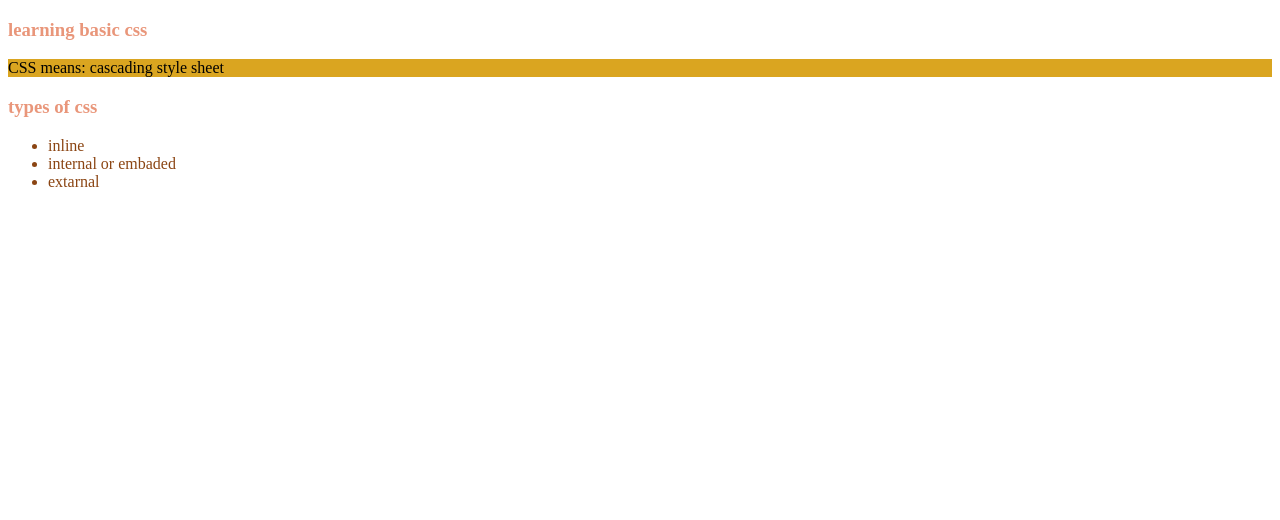
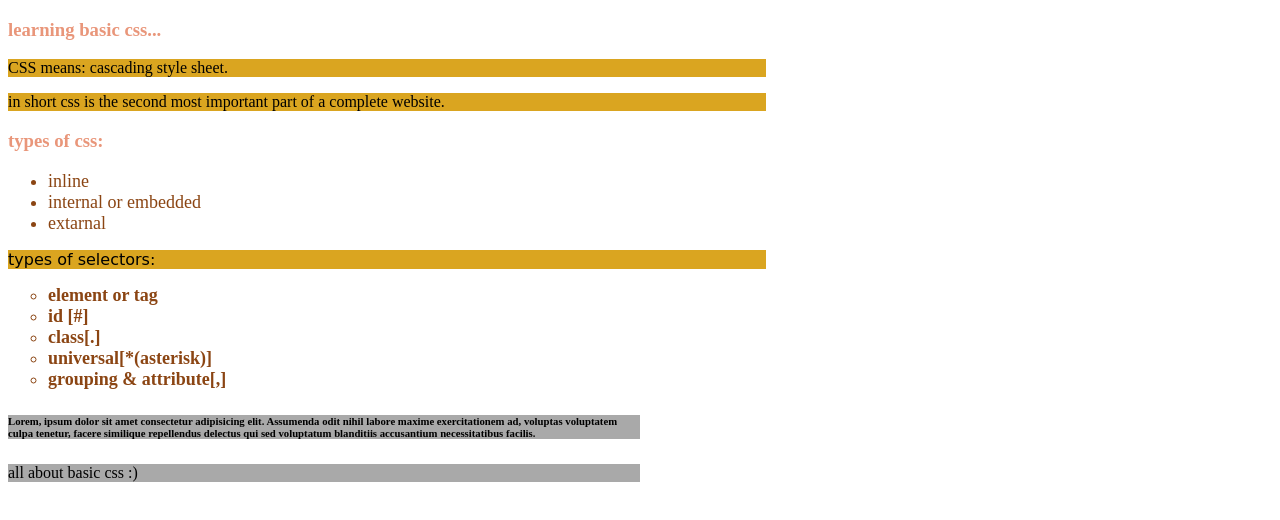
Before and after one commit to darklight9911/html_module, a plain HTML site: page css_module/color.html in a window 1280 px wide. Drawn offline with Linux system fonts and the light colour scheme.

Commit message:
2-3 module

```diff
--- a/css_module/color.html
+++ b/css_module/color.html
@@ -6,18 +6,42 @@
     <title>Explore Basic CSS</title>
     <style>
         h3{color: darksalmon;}
-        p{background-color: goldenrod;}
-        li{color:saddlebrown ;}
+        p{background-color: goldenrod;
+        width: 60%;}
+        li{color:saddlebrown ;
+        font-size: large;}
+        #id{font-family: cursive;}
+        .class{text-align: left;
+            list-style-type: circle;
+        font-weight: bold;}
+        h6,footer{background-color: darkgrey;
+        width: 50%;}
     </style>
 </head>
 <body>
-    <h3>learning basic css</h3>
-    <p>CSS means: cascading style sheet</p>
-    <h3>types of css</h3>
+    <h3>learning basic css...</h3>
+    <p>CSS means: cascading style sheet.</p>
+    <p>in short css is the second most important part of a complete website.</p>
+    <h3>types of css:</h3>
     <ul>
         <li>inline</li>
-        <li>internal or embaded</li>
+        <li>internal or embedded</li>
         <li>extarnal</li>
     </ul>
+    <p id="id">types of selectors:</p>
+    <ol class="class">
+        <li>element or tag</li>
+        <li>id [#]</li>
+        <li>class[.]</li>
+        <li>universal[*(asterisk)]</li>
+        <li>grouping & attribute[,]</li>
+
+    </ol>
+    <h6>Lorem, ipsum dolor sit amet consectetur adipisicing elit.
+      Assumenda odit nihil labore maxime exercitationem ad, voluptas voluptatem
+      culpa tenetur, facere similique repellendus delectus qui sed voluptatum
+      blanditiis accusantium necessitatibus facilis.</h6>
+    <footer>all about basic css :)  </footer>
+
 </body>
 </html>
```
